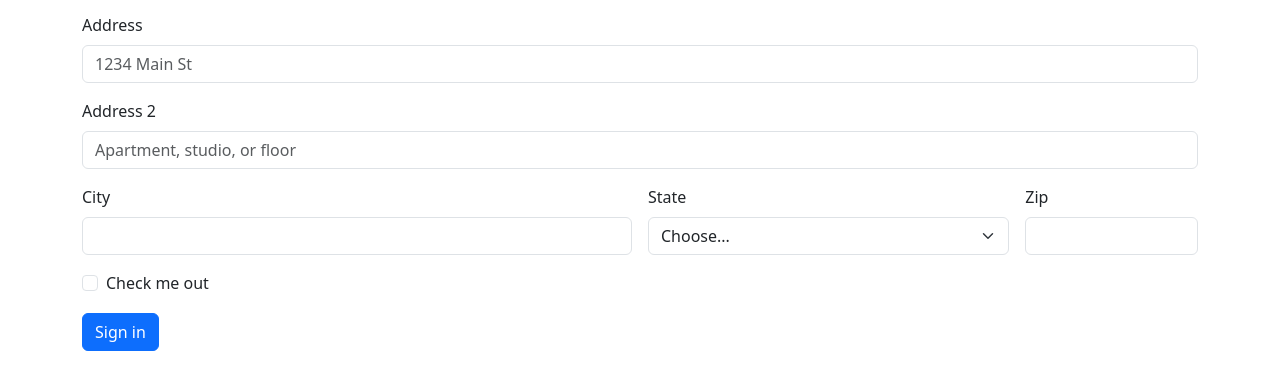
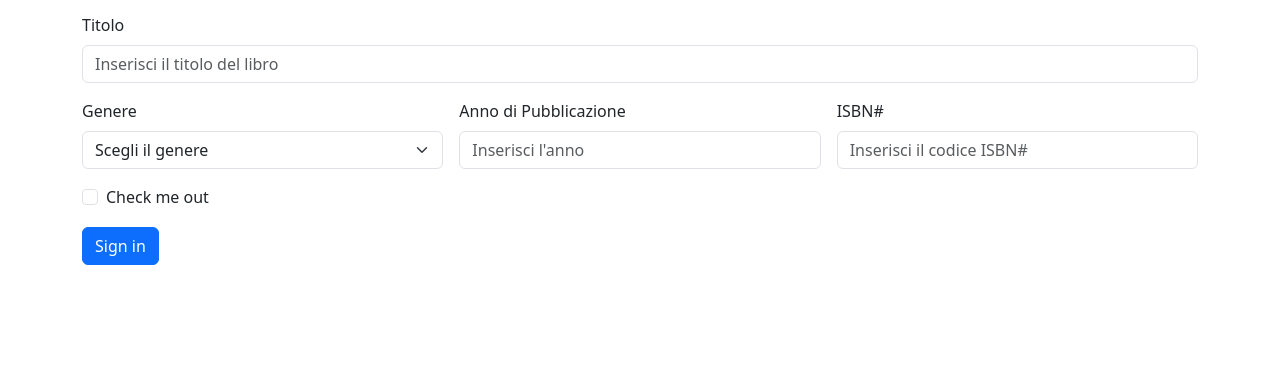
Before and after one commit to petraalpigiano/html-css-bootstrap-dashboard, a plain HTML site: page add-book.html in a window 1280 px wide. Shown: the part 239-628 px from the top of the page. Drawn offline with nearby package versions, Linux system fonts and the light colour scheme.

Commit message:
add half form

```diff
--- a/add-book.html
+++ b/add-book.html
@@ -77,57 +77,63 @@
         <div class="col">d</div>
       </div>-->
       <form class="row g-3">
-        <div class="col-md-6">
-          <label for="inputText1" class="form-label">Nome Autore</label>
+        <div class="col-6">
+          <label for="inputName" class="form-label">Nome Autore</label>
           <input
             type="text"
             class="form-control"
-            id="inputText1"
+            id="inputName"
             placeholder="Inserisci il nome dell'autore"
           />
         </div>
-        <div class="col-md-6">
-          <label for="inputText2" class="form-label">Cognome Autore</label>
+        <div class="col-6">
+          <label for="inputSurname" class="form-label">Cognome Autore</label>
           <input
             type="text"
             class="form-control"
-            id="inputText2"
+            id="inputSurname"
             placeholder="Inserisci il cognome dell'autore"
           />
         </div>
         <div class="col-12">
-          <label for="inputAddress" class="form-label">Address</label>
+          <label for="inputTitle" class="form-label">Titolo</label>
           <input
             type="text"
             class="form-control"
-            id="inputAddress"
-            placeholder="1234 Main St"
+            id="inputTitle"
+            placeholder="Inserisci il titolo del libro"
           />
         </div>
-        <div class="col-12">
-          <label for="inputAddress2" class="form-label">Address 2</label>
+        <div class="col-lg-4">
+          <label for="inputGenre" class="form-label">Genere</label>
+          <select class="form-select" aria-label="Default select example">
+            <option selected>Scegli il genere</option>
+            <option value="1">Horror</option>
+            <option value="2">Thriller</option>
+            <option value="3">Fantasy</option>
+          </select>
+        </div>
+        <div class="col-lg-4">
+          <label for="inputYear" class="form-label"
+            >Anno di Pubblicazione</label
+          >
           <input
-            type="text"
+            type="number"
             class="form-control"
-            id="inputAddress2"
-            placeholder="Apartment, studio, or floor"
+            id="inputYear"
+            placeholder="Inserisci l'anno"
           />
         </div>
-        <div class="col-md-6">
-          <label for="inputCity" class="form-label">City</label>
-          <input type="text" class="form-control" id="inputCity" />
+        <div class="col-lg-4">
+          <label for="inputISBN" class="form-label">ISBN#</label>
+          <input
+            type="number"
+            class="form-control"
+            id="inputISBN"
+            placeholder="Inserisci il codice ISBN#"
+          />
         </div>
-        <div class="col-md-4">
-          <label for="inputState" class="form-label">State</label>
-          <select id="inputState" class="form-select">
-            <option selected>Choose...</option>
-            <option>...</option>
-          </select>
-        </div>
-        <div class="col-md-2">
-          <label for="inputZip" class="form-label">Zip</label>
-          <input type="text" class="form-control" id="inputZip" />
-        </div>
+
         <div class="col-12">
           <div class="form-check">
             <input class="form-check-input" type="checkbox" id="gridCheck" />
```
